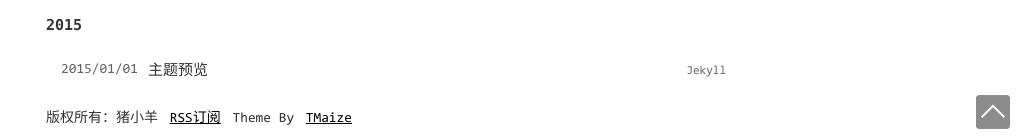
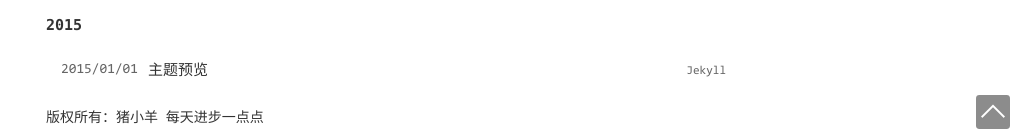
Before and after one commit to acabin/acabin.github.io, a Jekyll site: the page built from index.html, in a window 1280 px wide and 900 px high, scrolled down 5094 px. Shown: the part 759-897 px from the top of the window, without its empty margins (254-1280 px from the left). Built offline with Jekyll 4.4.1, drawn with Linux system fonts in a browser that asks for light colours.

Commit message:
Update footer.html

```diff
--- a/_includes/footer.html
+++ b/_includes/footer.html
@@ -1,9 +1,7 @@
 <footer class="footer">
   <span>{{ site.footerText }}</span>
-  <a href="{{ site.baseurl }}/static/xml/rss.xml">RSS订阅</a>
-  {%- comment %} 请保留主题来源，么么哒~ {% endcomment %}
-  <span>Theme By</span>
-  <a href="https://github.com/TMaize/tmaize-blog">TMaize</a>
+  {%- comment %} 主题来源于https://github.com/TMaize/tmaize-blog，感谢啦~ {% endcomment %}
+  <span>每天进步一点点</span>
 </footer>
 <div id="to-top">
   <span></span>
```
